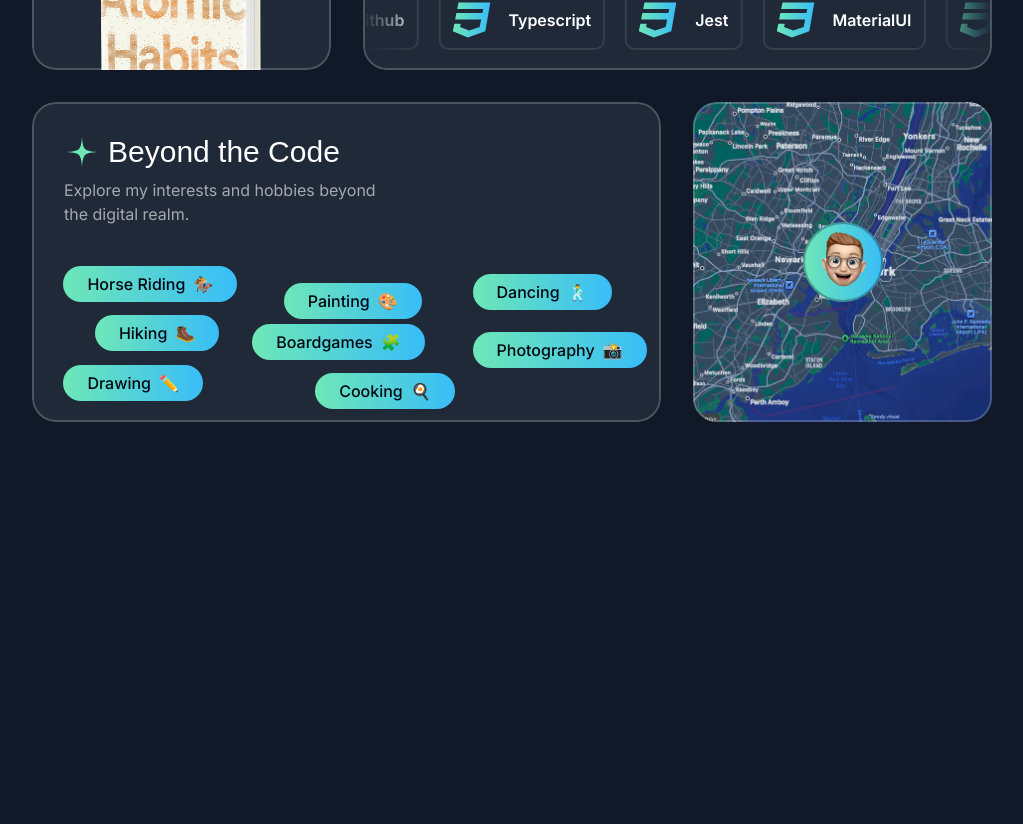
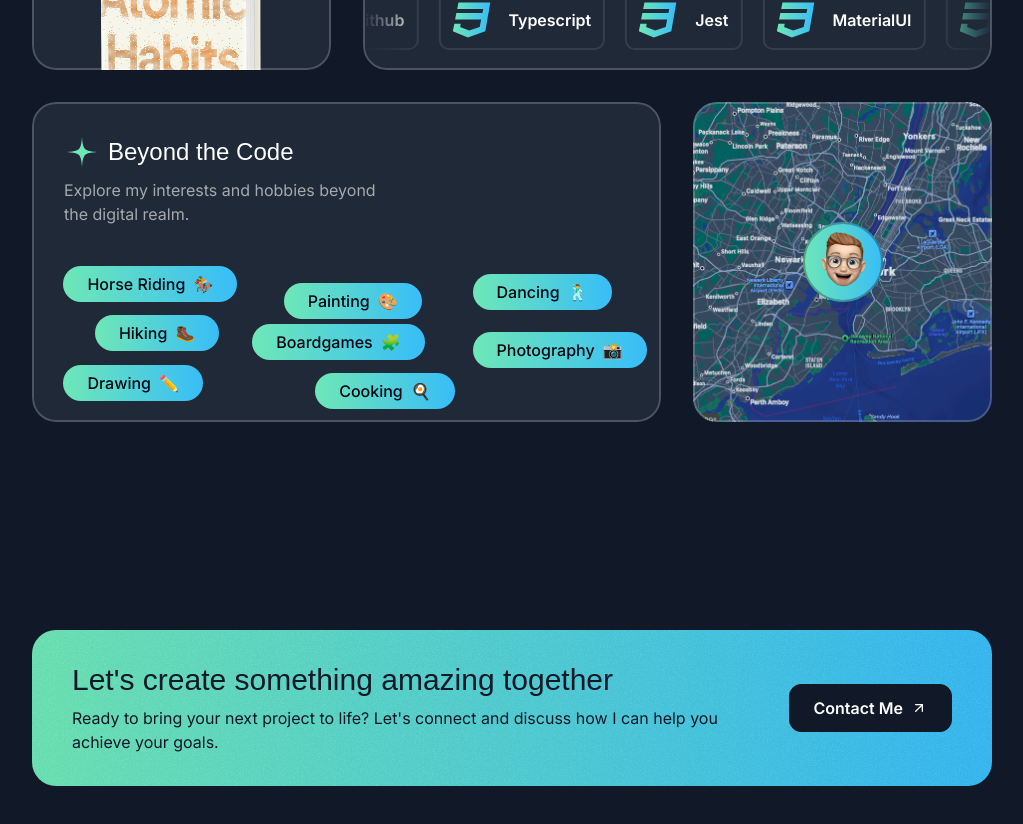
Before and after one commit to Aditzu95/portofolio, a Next.js app: page / in a window 1280 px wide. Shown: the part 3900-4724 px from the top of the page, without its empty margins (128-1151 px from the left). Before the commit the page ends 4434 px from the top, so only its background shows below. Built offline with nearby package versions, Linux system fonts and the light colour scheme; a web font is replaced by a local one.

Commit message:
Added contacts

```diff
--- a/src/app/page.tsx
+++ b/src/app/page.tsx
@@ -1,4 +1,5 @@
 import { AboutSection } from "@/sections/About";
+import { ContactSection } from "@/sections/Contact";
 import { Header } from "@/sections/Header";
 import { HeroSection } from "@/sections/Hero";
 import { ProjectsSection } from "@/sections/Projects";
@@ -14,6 +15,7 @@
       <TapeSection />
       <TestimonialsSection />
       <AboutSection />
+      <ContactSection />
     </div>
   );
 }
--- a/src/components/CardHeader.tsx
+++ b/src/components/CardHeader.tsx
@@ -14,7 +14,7 @@
     <div className={twMerge("flex flex-col p-6 md:py-8 md:px-8", className)}>
       <div className="inline-flex items-center gap-2">
         <StarIcon className="size-9 text-emerald-300" />
-        <h3 className="font-serif text-3xl">{title}</h3>
+        <h3 className="font-serif text-3xl sm:text-2xl">{title}</h3>
       </div>
       <p className="text-sm lg:text-base max-w-xs text-white/60 mt-2">
         {description}
--- a/src/sections/About.tsx
+++ b/src/sections/About.tsx
@@ -72,7 +72,6 @@
           <div className="grid grid-cols-1 md:grid-cols-5 lg:grid-cols-3 gap-8">
             <Card className="h-[320px] p-0 flex flex-col md:col-span-3 lg:col-span-2">
               <CardHeader
-                className="px-6 py-6"
                 title="Beyond the Code"
                 description="Explore my interests and hobbies beyond the digital realm."
               />
--- a/src/sections/Contact.tsx
+++ b/src/sections/Contact.tsx
@@ -1,3 +1,34 @@
+import ArrowUpRightIcon from "@/assets/icons/arrow-up-right.svg";
+import grainImage from "@/assets/images/grain.jpg";
+
 export const ContactSection = () => {
-  return <div>Contact Section</div>;
+  return (
+    <div className="py-16 pt-12 lg:py-24">
+      <div className="container">
+        <div className="bg-gradient-to-r from-emerald-300 to-sky-400 text-gray-900 py-8 px-10 rounded-3xl text-center relative overflow-hidden z-0">
+          <div
+            className="absolute inset-0 opacity-5 -z-10"
+            style={{ backgroundImage: `url(${grainImage.src})` }}
+          />
+          <div className="flex flex-col gap-8 items-center md:flex-row md:text-left md:gap-16">
+            <div>
+              <h2 className="font-serif text-2xl md:text-3xl">
+                Let's create something amazing together
+              </h2>
+              <p className="text-sm mt-2 md:text-base">
+                Ready to bring your next project to life? Let's connect and
+                discuss how I can help you achieve your goals.
+              </p>
+            </div>
+            <div>
+              <button className="text-white bg-gray-900 inline-flex items-center px-6 h-12 rounded-xl gap-2 w-max border border-gray-900">
+                <span className="font-semibold">Contact Me</span>
+                <ArrowUpRightIcon className="size-4" />
+              </button>
+            </div>
+          </div>
+        </div>
+      </div>
+    </div>
+  );
 };
```
